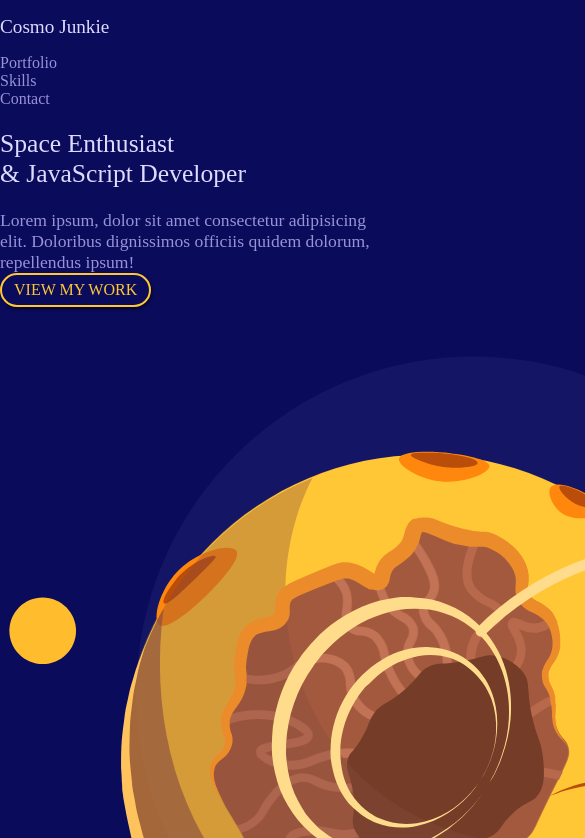
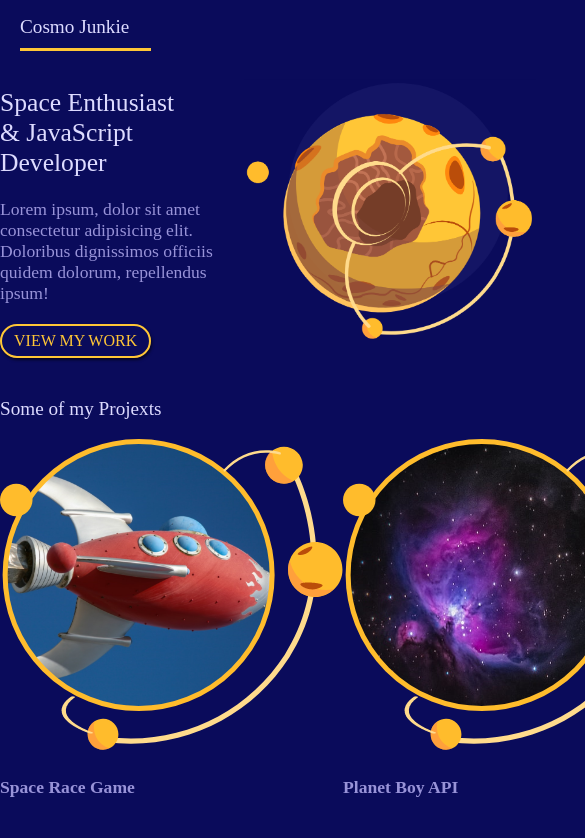
Before and after one commit to ig18may/mobileFirst, a plain HTML site: page index.html in a window 390 px wide. Shown: the top 838 px of the page, 585 px wide, since content can reach past the window. Drawn offline with Linux system fonts and the light colour scheme.

Commit message:
Mobile-First Responsive Build #9 - Mobile Styles

```diff
--- a/index.css
+++ b/index.css
@@ -83,6 +83,46 @@ h4 {
 
 /* mobile styles */
 
+.grid {
+    display: grid;
+    grid-template-columns: repeat(8, 1fr);
+}
+
+.site-nav {
+    margin: 0 20px;
+}
+
+.site-nav ul {
+    display: none;
+}
+
+.site-nav h1 {
+    grid-column: 1 / 4;
+    grid-row: 1;
+    padding-bottom: 10px;
+    border-bottom: 3px solid var(--primary);
+}
+
+#welkom {
+    padding: 0 20px 20px 20px;
+}
+
+.welcome-text {
+    grid-column: 1 / 6;
+}
+
+.welcome-img {
+    grid-column: 6 / 9;
+}
+
+.welcome-img img {
+    width: 200%;
+}
+
+.welcome-text a {
+    margin: 20px 0;
+}
+
 /* small tables styles */
 @media screen and (min-width: 620px) {
 
@@ -104,32 +144,3 @@ h4 {
     }
 
 }
-
-/* grid testing */
-
-.projects {
-    display: grid;
-    grid-template-columns: repeat(12, 1fr);
-    gap: 10px;
-}
-
-.projects a{
-    text-align: center;
-    background: grey;
-    padding: 20px;
-  }
-
-.projects a:nth-child(1) {
-    grid-column: 2 / 6;
-    grid-row: 1;
-}
-
-.projects a:nth-child(2) {
-    grid-column: 8 / 12;
-    grid-row: 1;
-}
-
-.projects a:nth-child(3) {
-    grid-column: 5 / 9;
-    grid-row: 2;
-}
--- a/index.html
+++ b/index.html
@@ -4,11 +4,11 @@
     <meta charset="UTF-8">
     <meta name="viewport" content="width=device-width, initial-scale=1.0">
     <link rel="stylesheet" href="index.css">
-    <title>Document</title>
+    <title>Cosmo</title>
 </head>
 <body>
 
-    <nav class="site.nav grid">
+    <nav class="site-nav grid">
         <h1>Cosmo Junkie</h1>
         <ul>
             <li><a href="#portfolio">Portfolio</a></li>
```
